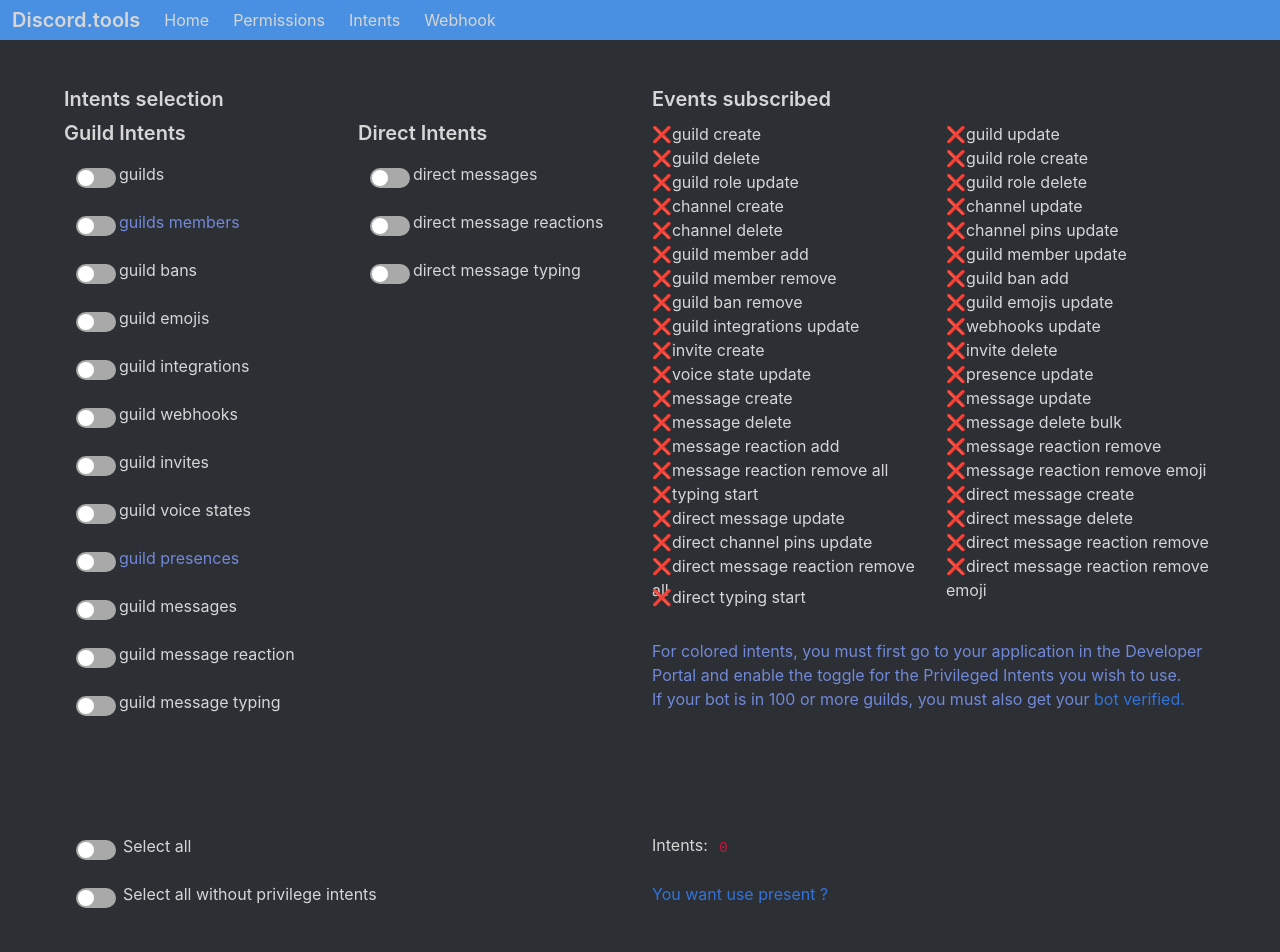
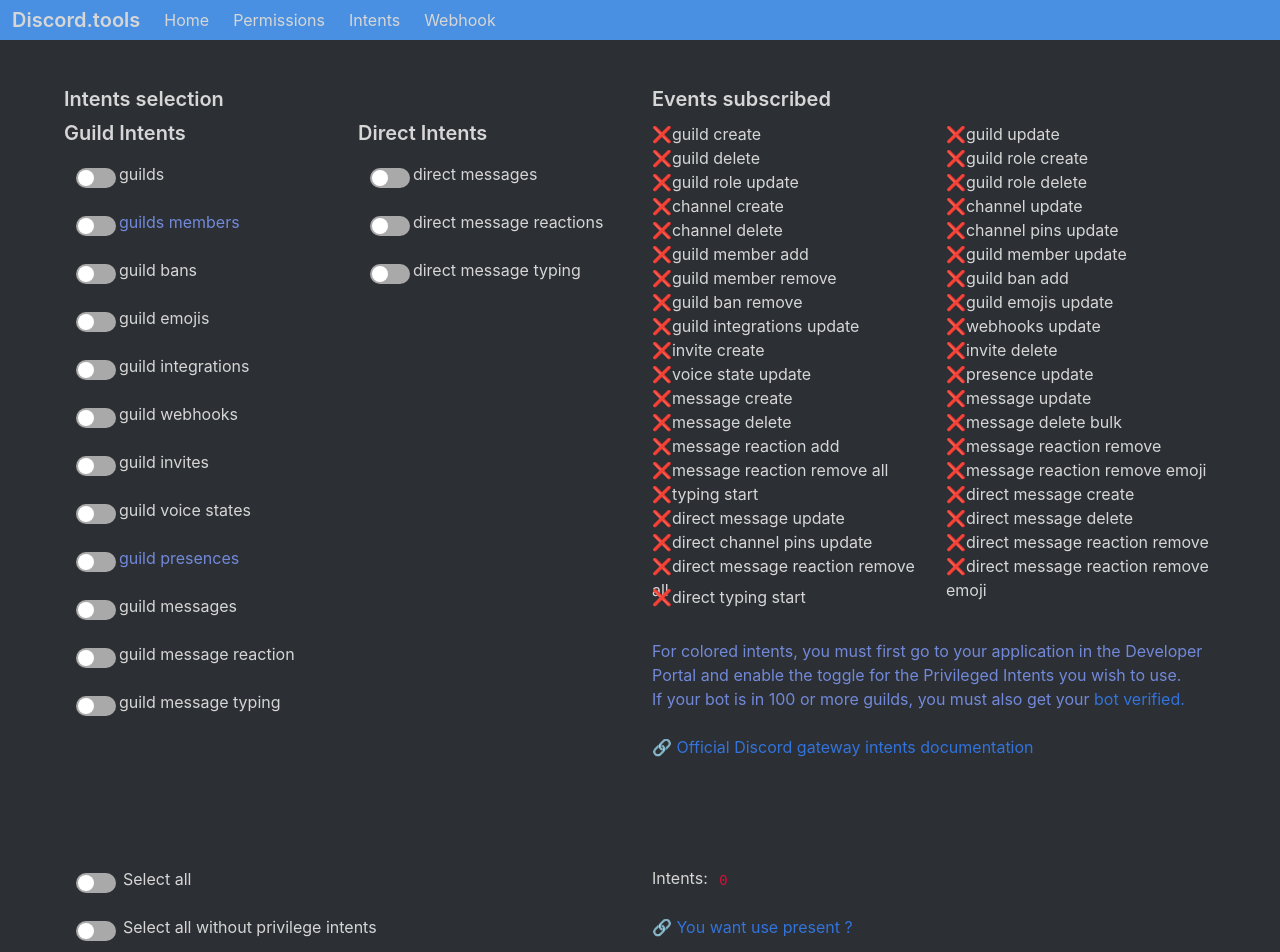
Before and after one commit to shaynlink/discord.tools, a Nuxt app: page /intents in a window 1280 px wide. Shown: the top 952 px of the page. Built offline with nearby package versions, Linux system fonts and the light colour scheme.

Commit message:
update(add doc) add official discord documentation link

```diff
--- a/pages/intents.vue
+++ b/pages/intents.vue
@@ -60,6 +60,8 @@
                                 </div>
                                 <div class="column is-12" style="margin-top: 5%">
                                     <p class="label-text">For colored intents, you must first go to your application in the Developer Portal and enable the toggle for the Privileged Intents you wish to use.<br /> If your bot is in 100 or more guilds, you must also get your <a href="https://support.discord.com/hc/en-us/articles/360040720412-Bot-Verification-and-Data-Whitelisting" target="_blank">bot verified.</a></p>
+                                    <br />
+                                    <p><a href="https://discord.com/developers/docs/topics/gateway#gateway-intents" target="_blank">🔗 Official Discord gateway intents documentation</a></p>
                                 </div>
                             </div>
                         </div>
@@ -106,7 +108,7 @@
                                     <h1>Intents: <code>{{intents}}</code></h1>
                                 </div>
                                 <div class="column is-12">
-                                    <p><a href="https://ziad87.net/intents/" target="_blank">You want use present ?</a></p>
+                                    <p><a href="https://ziad87.net/intents/" target="_blank">🔗 You want use present ?</a></p>
                                 </div>
                             </div>
                         </div>
--- a/pages/permissions.vue
+++ b/pages/permissions.vue
@@ -158,6 +158,8 @@
 
                         <div class="column is-6">
                             <p class="label-text">Colored permissions require the owner account to use two-factor authentication when used on a guild that has server-wide 2FA enabled.</p>
+                            <br />
+                            <p><a href="https://discord.com/developers/docs/topics/permissions#permissions" target="_blank">🔗 Official Discord permissions documentation</a></p>
                         </div>
                     </div>
                 </div>
```
